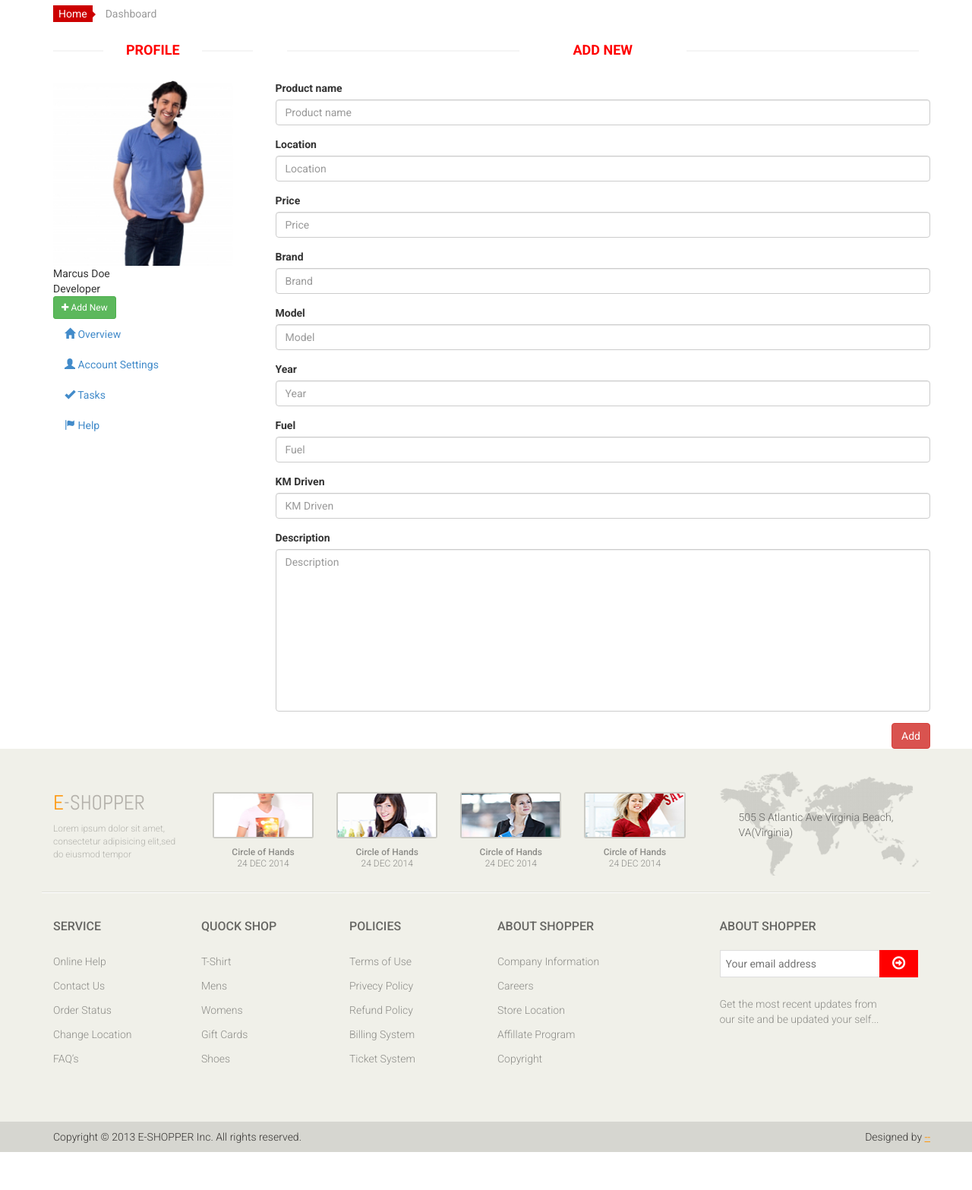
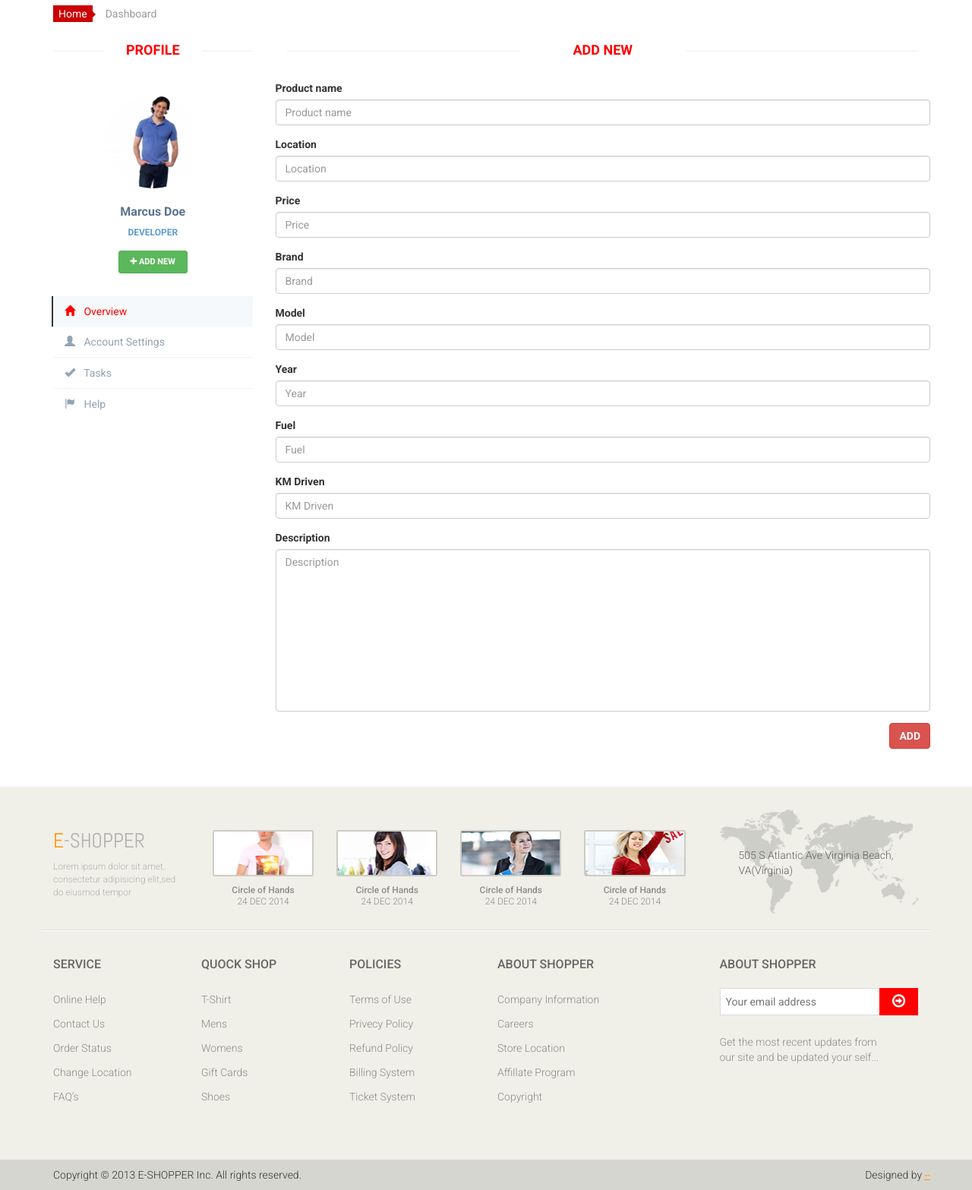
Before and after one commit to pran47/custom, a PHP site: page /add_new.php in a window 1280 px wide. Shown: the part 212-1779 px from the top of the page at 76% size. Before the commit the page ends 1729 px from the top, so only its background shows below. Run offline with PHP 8.4, Linux system fonts and the light colour scheme; some libraries are stand-ins or nearby versions.

Commit message:
Add files via upload

```diff
--- a/css/main.css
+++ b/css/main.css
@@ -2535,3 +2535,106 @@ h2.title {
     display: block;
     color: #000;
 }
+
+
+/* Profile container */
+.profile {
+  margin: 20px 0;
+}
+
+/* Profile sidebar */
+.profile-sidebar {
+  padding: 20px 0 10px 0;
+  background: #fff;
+}
+
+.profile-userpic img {
+  float: none;
+  margin: 0 auto;
+  width: 50%;
+  height: 50%;
+  border-radius: 50% !important;
+}
+
+.profile-usertitle {
+  text-align: center;
+  margin-top: 20px;
+}
+
+.profile-usertitle-name {
+  color: #5a7391;
+  font-size: 16px;
+  font-weight: 600;
+  margin-bottom: 7px;
+}
+
+.profile-usertitle-job {
+  text-transform: uppercase;
+  color: #5b9bd1;
+  font-size: 12px;
+  font-weight: 600;
+  margin-bottom: 15px;
+}
+
+.profile-userbuttons {
+  text-align: center;
+  margin-top: 10px;
+}
+
+.profile-userbuttons .btn {
+  text-transform: uppercase;
+  font-size: 11px;
+  font-weight: 600;
+  padding: 6px 15px;
+  margin-right: 5px;
+}
+
+.profile-userbuttons .btn:last-child {
+  margin-right: 0px;
+}
+
+.profile-usermenu {
+  margin-top: 30px;
+}
+
+.profile-usermenu ul li {
+  border-bottom: 1px solid #f0f4f7;
+}
+
+.profile-usermenu ul li:last-child {
+  border-bottom: none;
+}
+
+.profile-usermenu ul li a {
+  color: #93a3b5;
+  font-size: 14px;
+  font-weight: 400;
+}
+
+.profile-usermenu ul li a i {
+  margin-right: 8px;
+  font-size: 14px;
+}
+
+.profile-usermenu ul li a:hover {
+  background-color: #fafcfd;
+  color: #5b9bd1;
+}
+
+.profile-usermenu ul li.active {
+  border-bottom: none;
+}
+
+.profile-usermenu ul li.active a {
+  color: #f00;
+  background-color: #f6f9fb;
+  border-left: 2px solid #333;
+  margin-left: -2px;
+}
+.m-b-50 {
+    margin-bottom: 50px;
+}
+.add_btn {
+    font-weight: bold;
+    text-transform: uppercase;
+}
```
